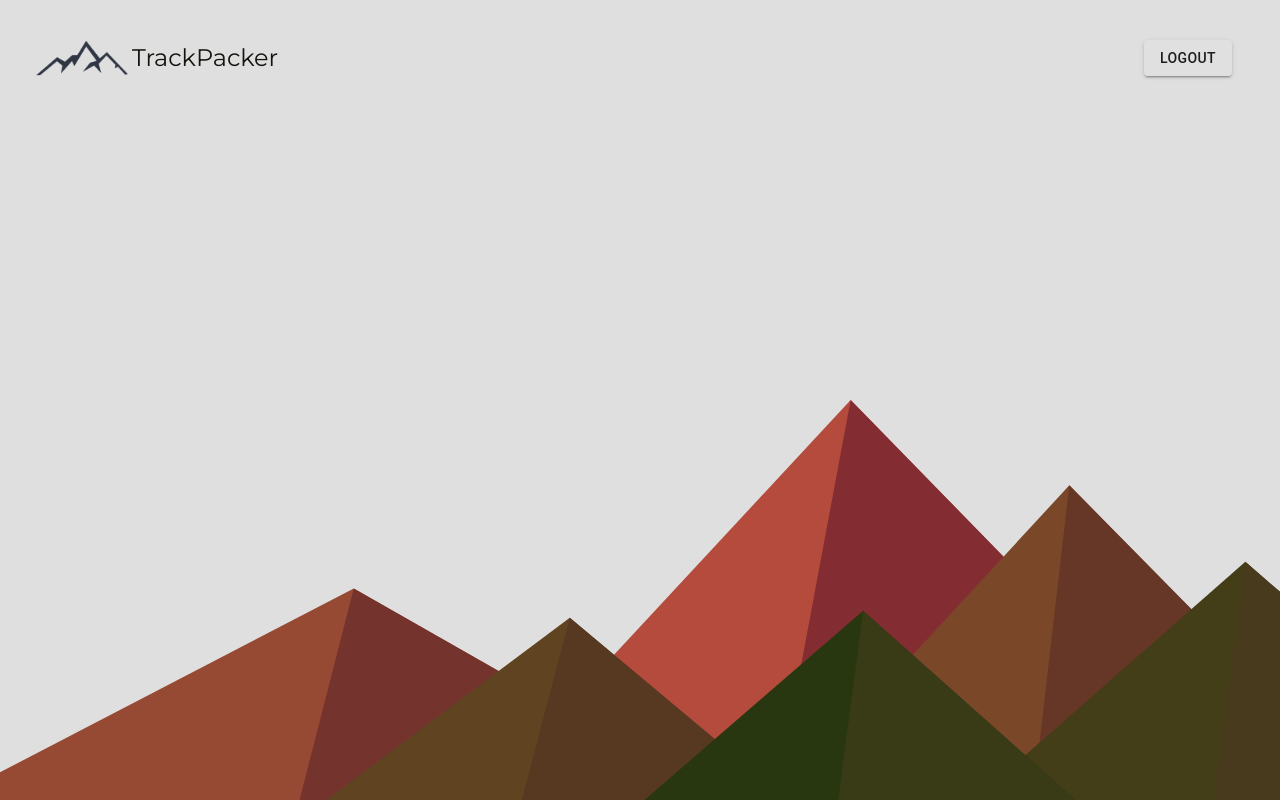
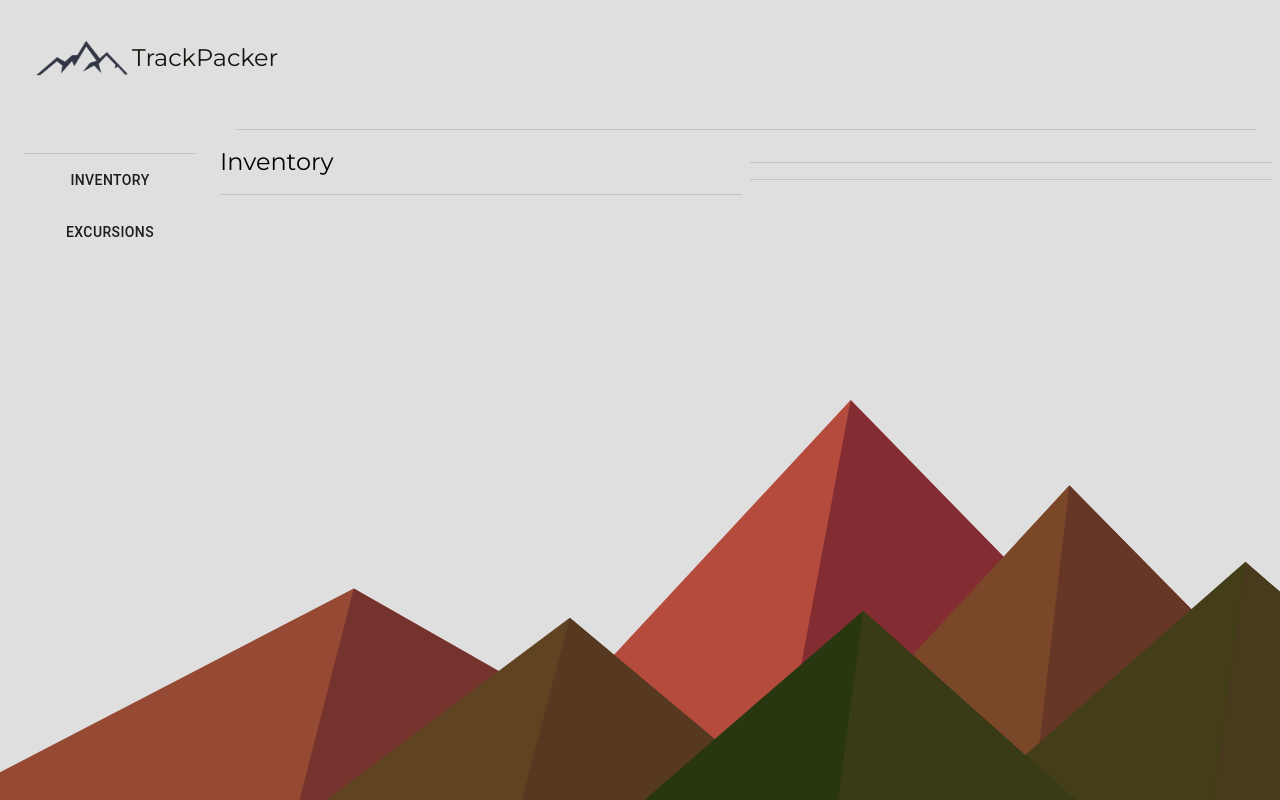
Before and after one commit to jameygronewald/trackPacker2, a React (Create React App) app in the folder client/: page /excursions/1 in a window 1280 px wide. Built offline with nearby package versions, Linux system fonts and the light colour scheme; the HTML template or start-up script is replaced by a standard one.

Commit message:
single excursion view routing functioning

```diff
--- a/client/src/App.tsx
+++ b/client/src/App.tsx
@@ -5,6 +5,7 @@ import LandingPage from './views/LandingPage';
 import Register from './views/Register';
 import Inventory from './views/Inventory';
 import Excursions from './views/Excursions';
+import Excursion from './views/Excursion';
 import { UserContext } from './context/UserContext';
 import setAuthToken from './utils/setAuthTokenToHeaders';
 import { userRequests } from './utils/API/userRequests';
@@ -47,6 +48,7 @@ const App = () => {
             <Route exact path='/register' component={Register} />
             <Route exact path='/inventory' component={Inventory} />
             <Route exact path='/excursions' component={Excursions} />
+            <Route exact path='/excursions/:id' component={Excursion} />
           </Switch>
         </UserContext.Provider>
       </Router>
--- a/client/src/components/Nav/index.tsx
+++ b/client/src/components/Nav/index.tsx
@@ -1,7 +1,9 @@
-import React from 'react';
+import React, { useContext } from 'react';
+import LogoutButton from './LogoutButton';
+import { UserContext } from '../../context/UserContext';
+
+import logo from './logo.png';
 import { makeStyles, Toolbar, Typography } from '@material-ui/core';
-import logo from './logo.png';
-import LogoutButton from './LogoutButton';
 import './Nav.css';
 
 const useStyles = makeStyles(theme => ({
@@ -19,18 +21,17 @@ const useStyles = makeStyles(theme => ({
 
 const Nav: React.FC = (): JSX.Element => {
   const classes = useStyles();
+
+  const { isAuthenticated } = useContext(UserContext);
+
   return (
     <div className={`${classes.root} navbar`}>
       <Toolbar color='transparent' variant='dense'>
-        <img
-          src={logo}
-          alt='logo'
-          className={classes.logo}
-        />
+        <img src={logo} alt='logo' className={classes.logo} />
         <Typography variant='h5' className={classes.title}>
           TrackPacker
         </Typography>
-        <LogoutButton />
+        {isAuthenticated && <LogoutButton />}
       </Toolbar>
     </div>
   );
--- a/client/src/views/Excursion/index.tsx
+++ b/client/src/views/Excursion/index.tsx
@@ -1,15 +1,130 @@
-import React from 'react'
+import React, { useEffect, useState, useContext } from 'react';
+import { excursionRequests } from '../../utils/API/excursionRequests';
+import { useParams } from 'react-router-dom';
+import Dashboard from '../../components/Dashboard';
+// import ExcursionInventoryListAdd from '../../components/ExcursionInventoryListAdd/ExcursionInventoryListAdd';
+// import ExcursionInventoryList from '../../components/ExcursionInventoryList/ExcursionInventoryList';
+// import ExcursionInventoryWishList from '../../components/ExcursionInventoryWishList/ExcursionInventoryWishList';
+import { UserContext } from '../../context/UserContext';
 
-interface Props {
+import { Typography, Grid, Box, Divider, makeStyles } from '@material-ui/core';
 
-}
+const useStyles = makeStyles(theme => ({
+  title: {
+    /*  flexGrow: 1, */
+    fontFamily: 'Montserrat',
+    /* textAlign: "center", */
+  },
+  list: {
+    margin: theme.spacing(2, 0, 2),
+  },
+}));
 
-const Excursion = (props: Props) => {
-    return (
-        <div>
+const Excursion: React.FC = (): JSX.Element => {
+  const classes = useStyles();
 
-        </div>
-    )
-}
+  const [currentExcursion, setCurrentExcursion] = useState({});
+
+  const { user, setUserState } = useContext(UserContext);
+  const { id: excursionId } = useParams<any>();
+
+//   useEffect(() => {
+//     API.getExcursion(id, authConfig(localStorage.getItem('sessionToken')))
+//       .then(response => {
+//         const excursionState = response.data.data;
+//         setCurrentExcursion(excursionState);
+//       })
+//       .catch(err => {
+//         console.log(err);
+//       });
+//   }, [id]);
+
+//   const addToExcursion = id => {
+//     let currentExcursionData = userData.excursions.reduce(
+//       (excursionObject, excursion) =>
+//         excursion._id === excursionId
+//           ? (excursionObject = { ...excursion })
+//           : excursionObject,
+//       {}
+//     );
+//     currentExcursionData.items.push(id);
+//     const itemObj = { items: currentExcursionData.items };
+//     API.updateExcursionInventory(
+//       currentExcursionData._id,
+//       itemObj,
+//       authConfig(userToken)
+//     )
+//       .then(response => {
+//         setCurrentExcursion(response.data.data);
+//         currentExcursionData = response.data.data;
+//         setUserData({ ...userData, isAuthenticated: true });
+//       })
+//       .catch(err => {
+//         console.log(err);
+//       });
+//   };
+
+  return (
+    <div>
+      <Grid container spacing={1}>
+        <Grid item xs={12}></Grid>
+        <Grid item xs={12} sm={2}>
+          <Dashboard />
+        </Grid>
+        <Grid item xs={12} sm={10}>
+          <Box display='flex' p={0.8} mx='auto'>
+            <Typography className={classes.title} variant='h3'>
+              {/* {currentExcursion.name} */}
+            </Typography>
+          </Box>
+          <Divider variant='middle' />
+          <Grid container spacing={1}>
+            <Grid className={classes.list} item xs={12} sm={6}>
+              <Typography className={classes.title} variant='h5'>
+                Inventory
+              </Typography>
+              <Divider className={classes.list} variant='middle' />
+
+              {/* <ExcursionInventoryListAdd
+                addToExcursion={addToExcursion}
+              ></ExcursionInventoryListAdd> */}
+            </Grid>
+            <Grid className={classes.list} item xs={12} sm={6}>
+              <Typography className={classes.title} variant='h5'>
+                {/* Inventory for {currentExcursion.name} */}
+              </Typography>
+              <Divider className={classes.list} variant='middle' />
+              {/* {currentExcursion.items &&
+                currentExcursion.items
+                  .filter(item => item.status === 'Inventory')
+                  .map((item, index) => (
+                    <ExcursionInventoryList
+                      key={index}
+                      itemName={item.name}
+                      itemId={item._id}
+                    ></ExcursionInventoryList>
+                  ))} */}
+
+              <Typography className={classes.title} variant='h5'>
+                {/* Wishlist for {currentExcursion.name} */}
+              </Typography>
+              <Divider className={classes.list} variant='middle' />
+              {/* {currentExcursion.items &&
+                currentExcursion.items
+                  .filter(item => item.status === 'Wishlist')
+                  .map((item, index) => (
+                    <ExcursionInventoryWishList
+                      key={index}
+                      itemName={item.name}
+                      itemId={item._id}
+                    ></ExcursionInventoryWishList>
+                  ))} */}
+            </Grid>
+          </Grid>
+        </Grid>
+      </Grid>
+    </div>
+  );
+};
 
 export default Excursion;
```
